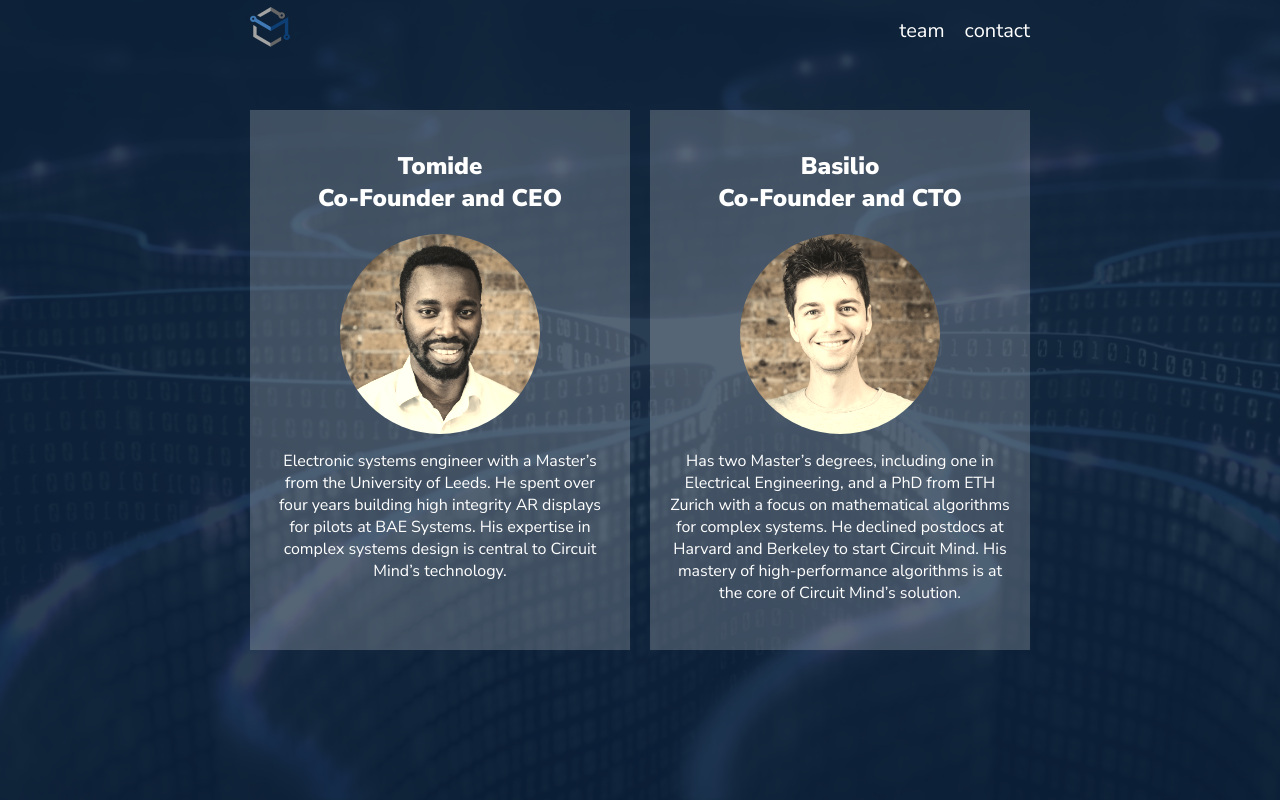
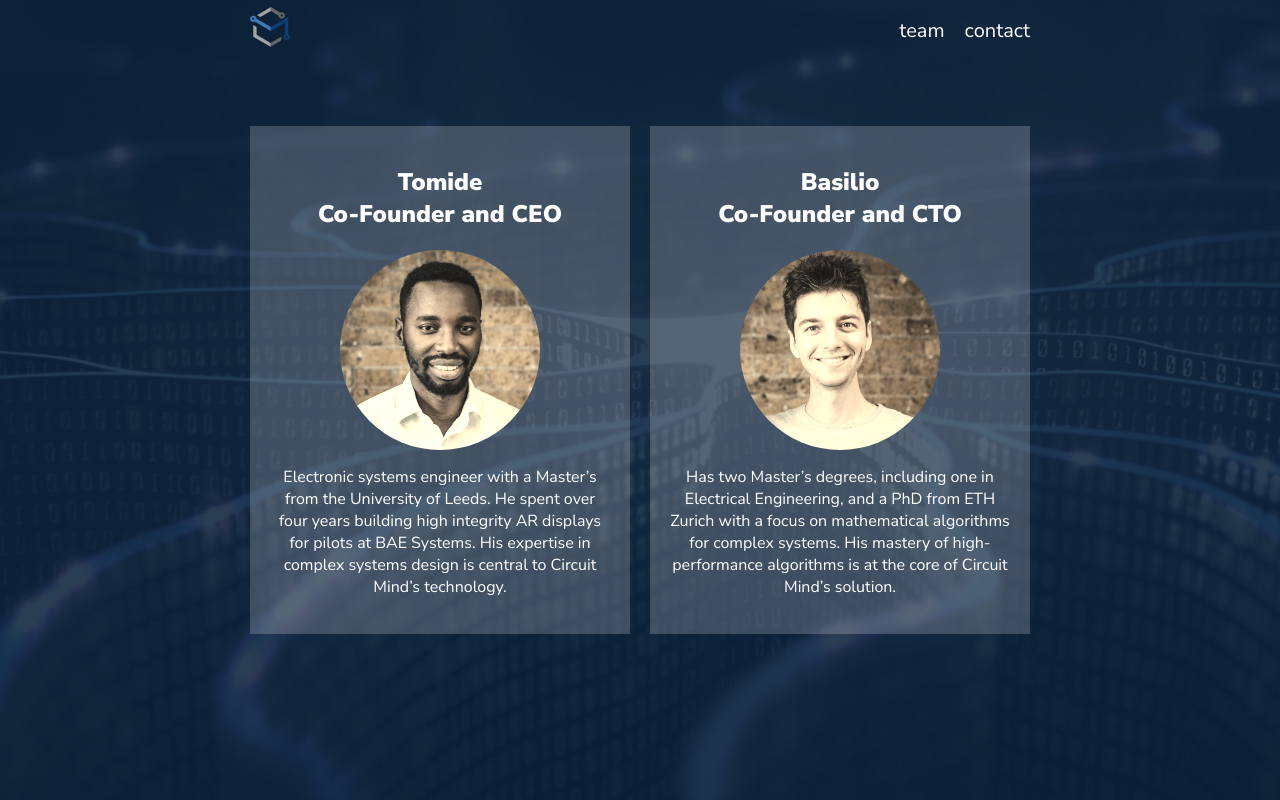
Before and after one commit to aiwatko/circuitmind, a PHP site: page /team.html in a window 1280 px wide. Run offline with PHP 8.4, Linux system fonts and the light colour scheme.

Commit message:
Update text and remove unnecessary css property

```diff
--- a/main.css
+++ b/main.css
@@ -129,7 +129,6 @@
   align-items: center;
   flex: 1 1 0;
   text-align: center;
-  min-height: 500px;
   margin-left: 20px;
   margin-top: 20px;
   margin-bottom: 20px;
--- a/team.html
+++ b/team.html
@@ -44,8 +44,7 @@
 						<h2>Basilio<br>Co-Founder and CTO</h2>
 						<img class="team-member__img" src="basi.jpg" alt="Basilios photo"/>
 						<p>Has two Master’s degrees, including one in Electrical Engineering, and a PhD from ETH Zurich with a focus on
-						mathematical algorithms for complex systems. He declined postdocs at Harvard and Berkeley to start Circuit Mind.
-						His mastery of high-performance algorithms is at the core of Circuit Mind’s solution.</p>
+						mathematical algorithms for complex systems. His mastery of high-performance algorithms is at the core of Circuit Mind’s solution.</p>
 					</div>
 				</div>
 			</main>
```
